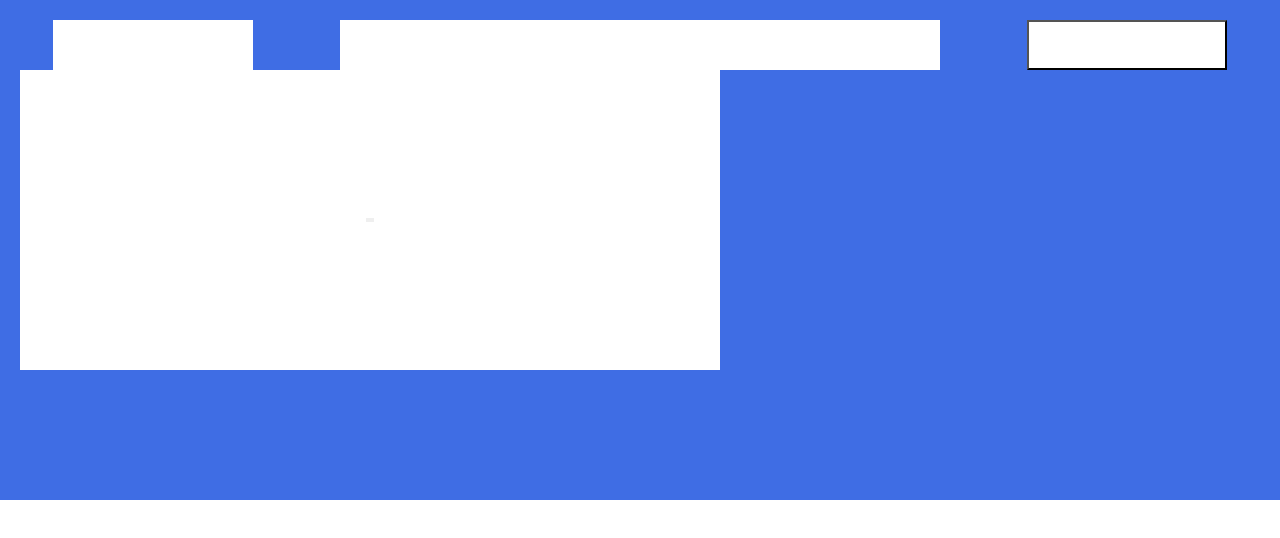
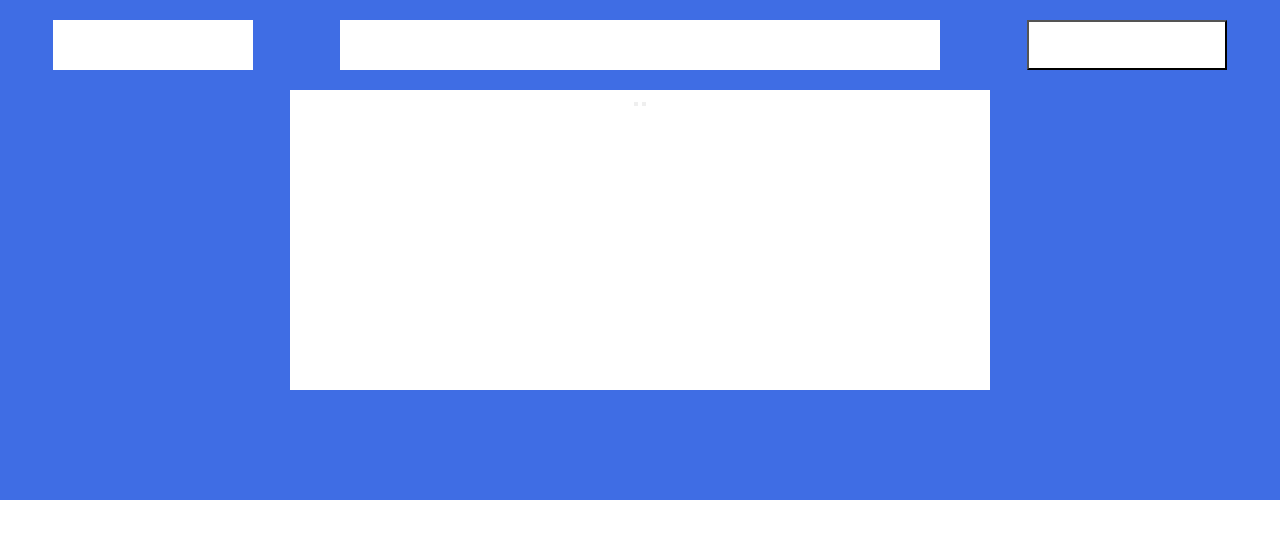
Before and after one commit to matteopoliti/htmlcss-struttura-discord, a plain HTML site: page index.html in a window 1280 px wide. Drawn offline with Linux system fonts and the light colour scheme.

Commit message:
added div

```diff
--- a/assets/css/style.css
+++ b/assets/css/style.css
@@ -41,10 +41,15 @@ header ul{
 }
 
 .flex-text{
+
+    display: flex;
+    justify-content: center;
+    padding: 20px;
+}
+
+.flex-text div{
     width: 700px;
     height: 300px;
     background-color: white;
-    display: flex;
-    justify-content: center;
-    align-items: center;
+    text-align: center;
 }
--- a/index.html
+++ b/index.html
@@ -24,10 +24,12 @@
                 </div>
 
                 <div class="flex-text">
-                    <h1></h1>
-                    <p></p>
-                    <button></button>
-                    <button></button>
+                    <div>
+                        <h1></h1>
+                        <p></p>
+                        <button></button>
+                        <button></button>
+                    </div>
                 </div>
             </header>
     </body>
```
